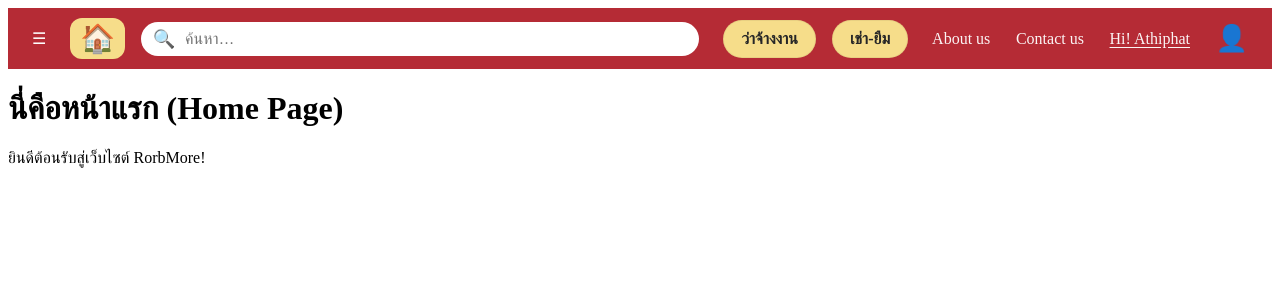
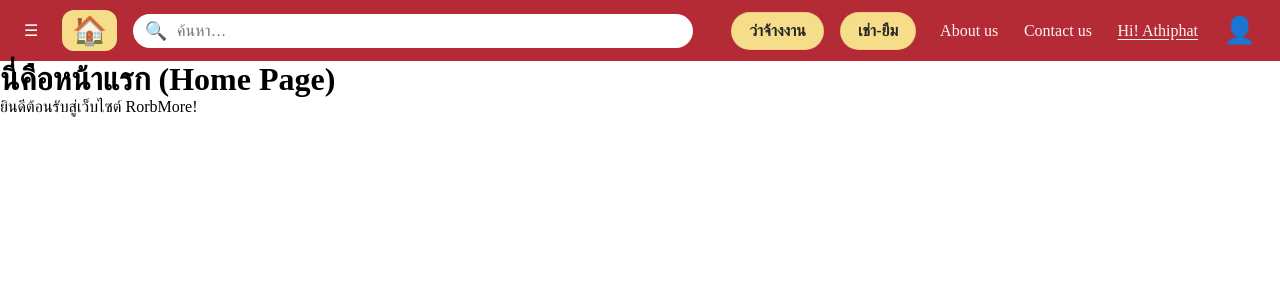
Before and after one commit to athiphat67/LorbMore, a Django app: page / in a window 1280 px wide. Shown: the top 300 px of the page. Run offline with Django 5.2, Linux system fonts and the light colour scheme.

Commit message:
update css margin

```diff
--- /dev/null
+++ b/pages/static/pages/css/main.css
@@ -0,0 +1,3 @@
+* {
+    margin: 0;
+  }
--- a/pages/templates/base.html
+++ b/pages/templates/base.html
@@ -8,7 +8,7 @@
 
     <link rel="stylesheet" href="{% static 'pages/css/navbar.css' %}">
 
-    <link rel="stylesheet" href="{% static 'css/main.css' %}">
+    <link rel="stylesheet" href="{% static 'pages/css/main.css' %}">
 </head>
 <body>
 
```
